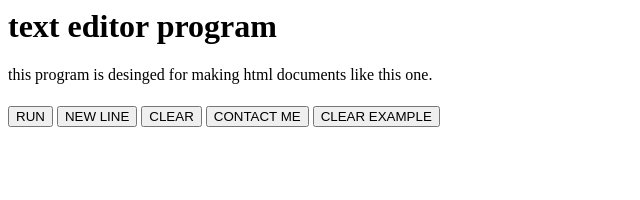
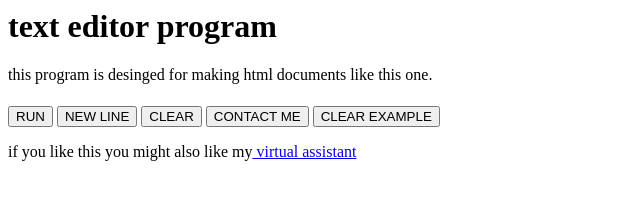
Before and after one commit to 123qweasdzxcwer234gh/text-editor, a plain HTML site: page index.html in a window 1280 px wide. Shown: the whole page, without its empty margins (0-640 px from the left). Drawn offline with Linux system fonts and the light colour scheme.

Commit message:
Update index.html

```diff
--- a/index.html
+++ b/index.html
@@ -59,5 +59,6 @@ CONTACT ME
 <button id="button" onclick="document.getElementById('h1').innerHTML = ''; document.getElementById('p1').innerHTML = ''; document.getElementById('button').style.display = 'none';">
 CLEAR EXAMPLE
 </button>
+<p>if you like this you might also like my<a href="123qweasdzxcwer234gh.github.io/virtual assistant"> virtual assistant</a></p>
 </body>
 </html>
```
